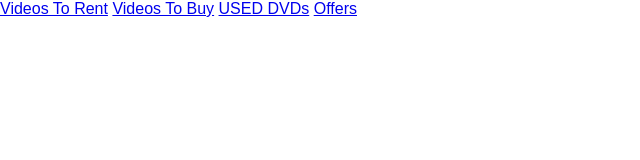
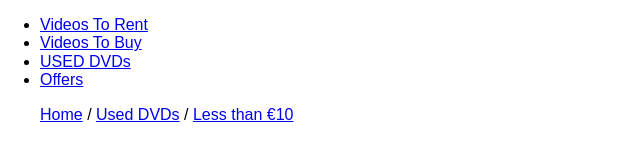
Before and after one commit to SuperGhostSama/Page-d-accueil-du-magasin-de-vid-o, a plain HTML site: page index.html in a window 1280 px wide. Shown: the whole page, without its empty margins (0-640 px from the left). Drawn offline with Linux system fonts and the light colour scheme.

Commit message:
used ul and il

```diff
--- a/index.html
+++ b/index.html
@@ -8,14 +8,26 @@
     </head>
 
 <body>
-    <header> </header>
+    <header>
+        <nav>
+            <ul>
 
-    <nav>
-        <a href="/html/">Videos To Rent</a>
-        <a href="/css/">Videos To Buy</a>
-        <a href="/js/">USED DVDs</a>
-        <a href="/python/">Offers</a>
-    </nav>
+            <li> <a href="/file of video to rent/">Videos To Rent</a> </li>
+            <li> <a href="/file of videos to buy/">Videos To Buy</a> </li>
+            <li> <a href="/file of dvds/">USED DVDs</a>   </li>
+            <li> <a href="/file of offers/">Offers</a>  </li>
+
+            </ul>
+        </nav>
+
+        <ul>
+        <a href="/file of home/">Home</a>   /
+        <a href="/file of used dvds/">Used DVDs</a>   /
+        <a href="/file of less than 10€/">Less than €10</a>
+        </ul>
+    </header>
+
+
 
     <section> </section>
 
--- a/style.css
+++ b/style.css
@@ -3,3 +3,7 @@ body {
     font-family: Arial, Helvetica, sans-serif;
     background-color: #ffffff;
   }
+
+  header nav ul li a {
+
+  }
```
